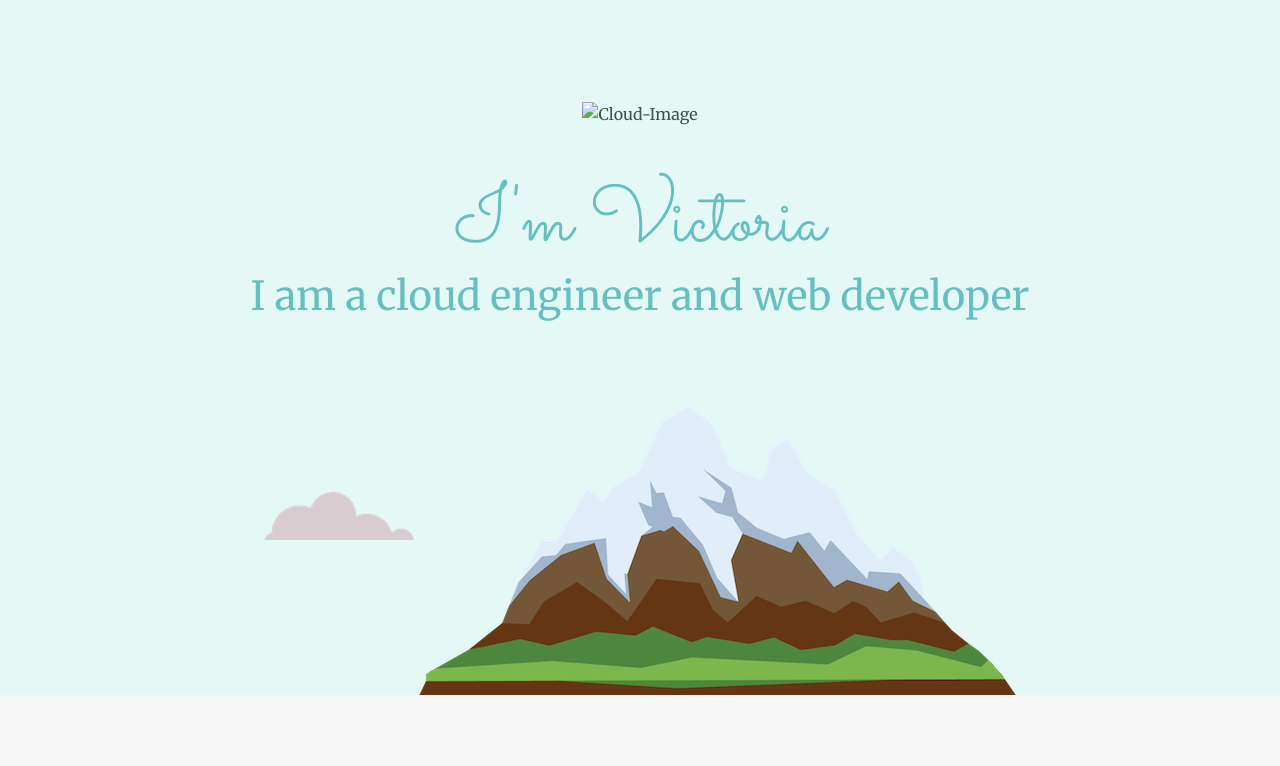
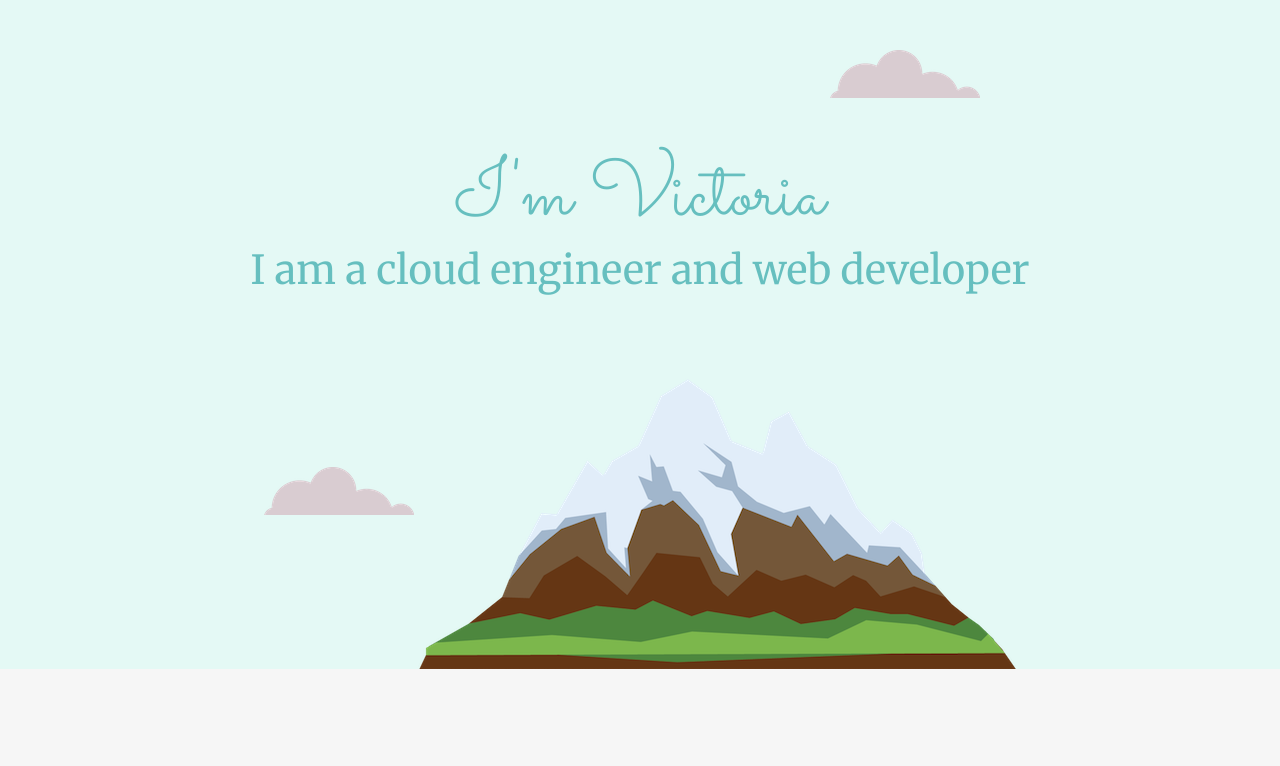
Before and after one commit to Enemini/website, a plain HTML site: page index.html in a window 1280 px wide. Shown: the top 766 px of the page. Drawn offline with nearby package versions, Linux system fonts and the light colour scheme.

Commit message:
class removed from image

```diff
--- a/index.html
+++ b/index.html
@@ -19,7 +19,7 @@
 <div class="container-fluid">
 <div class="row">
  <div class="top-container" "col-lg-6 col-md-12 col-sm-12">
-    <img class= "img-responsive" "top-cloud "src="cloud.png" alt="Cloud-Image">
+    <img class= "top-cloud "src="cloud.png" alt="Cloud-Image">
     <h1> I'm Victoria </h1>
     <h2>I am a cloud engineer and web developer</h2>
     <img class= "img-responsive" "bottom-cloud"  src="cloud.png" alt="Cloud-Image">
```
